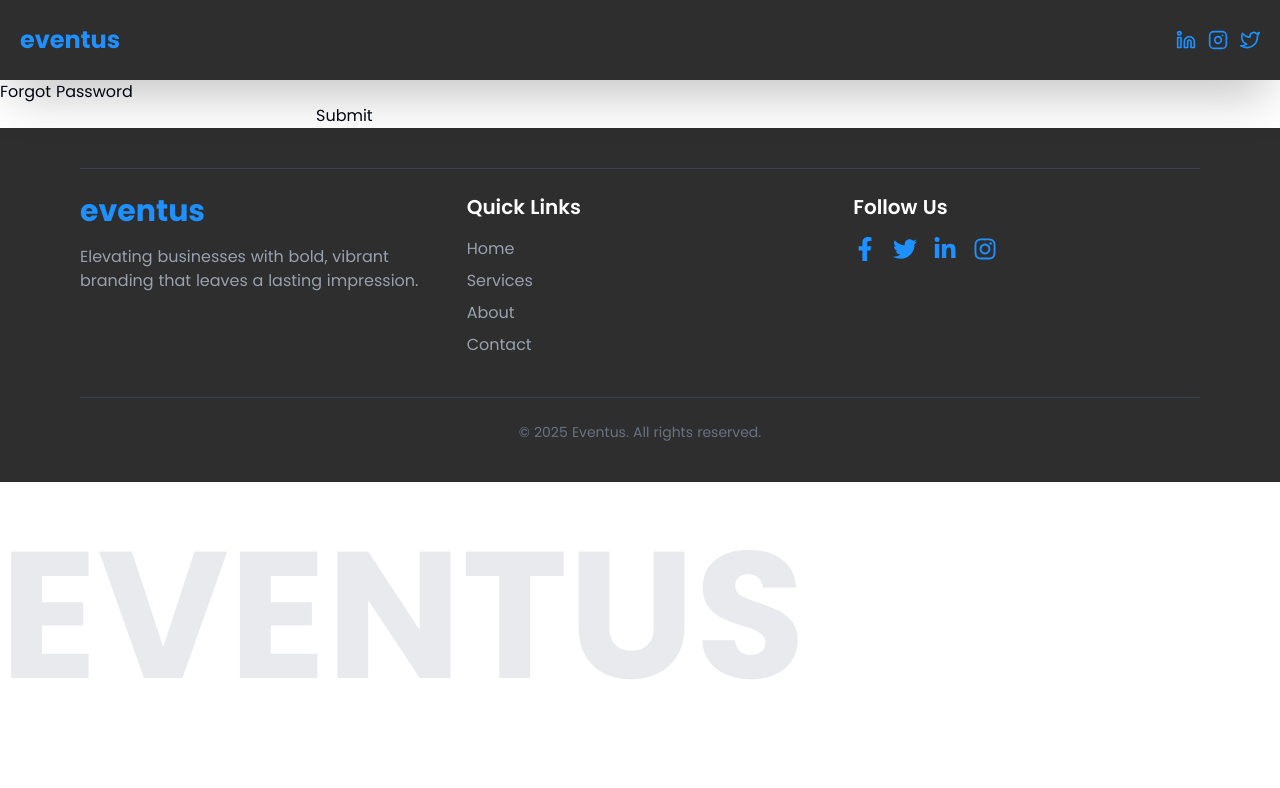
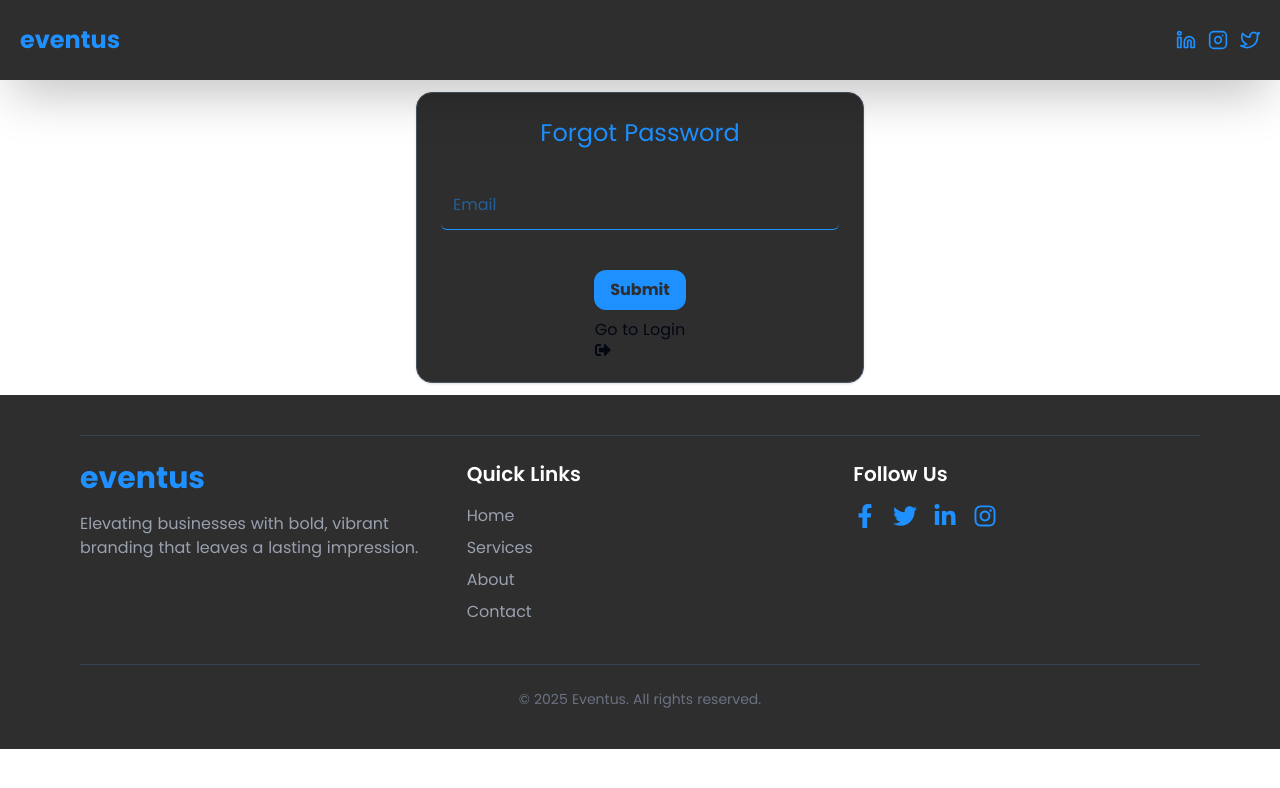
Before and after one commit to kojowiafe-dev/mailto, a React (Vite) app in the folder frontend/: page /forgot-password in a window 1280 px wide. Shown: the top 788 px of the page. Built offline with nearby package versions, Linux system fonts and the light colour scheme.

Commit message:
added forgot-password

```diff
--- a/frontend/src/Routes/ForgotPassword.jsx
+++ b/frontend/src/Routes/ForgotPassword.jsx
@@ -1,10 +1,17 @@
-import { React, useState } from 'react';
+import React, { useEffect, useState } from 'react';
+import { Link, useNavigate } from 'react-router-dom';
+import { Bounce, Slide, Zoom, ToastContainer, toast } from 'react-toastify';
+import 'react-toastify/ReactToastify.css';
+import AOS from 'aos';
 import api from '../components/api';
+import { FaSignOutAlt } from 'react-icons/fa';
 
 const ForgotPassword = () => {
-    const [email, setEmail] = useState('');
-    // const [message, setMessage] = useState('');
-    // const [error, setError] = useState('');
+  const navigate = useNavigate();
+
+  useEffect(() => {
+    AOS.init({ duration: 1000 });
+  }, []);
 
   const handleSubmit = async (e) => {
     e.preventDefault();
@@ -14,18 +21,105 @@ const ForgotPassword = () => {
     } catch (error) {
       console.log(error.response.data);
     }
-    }
+  };
 
+  const [email, setEmail] = useState('');
 
   return (
-        <div>
-            <h1>Forgot Password</h1>
-            <form onSubmit={handleSubmit}>
-                <input type="email" value={email} onChange={(e) => setEmail(e.target.value)} />
-                <button type="submit">Submit</button>
+    <div className="p-3" data-aos="fade-up">
+      <form
+        onSubmit={async (e) => {
+          e.preventDefault();
+          if (!email) {
+            toast.error('Input your email', {
+              style: {
+                background: '#000',
+                color: '#fff',
+                transition: 'all 0.3s ease-in-out',
+              },
+            });
+            return;
+          } else {
+            try {
+              handleSubmit();
+              toast.success('Registration successful', {
+                style: {
+                  background: '#000',
+                  color: '#fff',
+                  transition: 'all 0.3s ease-in-out',
+                },
+              });
+              navigate('/login');
+              setEmail('');
+            } catch (error) {
+              if (error.response) {
+                const status = error.response.status;
+                const detail = error.response.data.detail;
+
+                if (status === 400 && detail.includes('Email')) {
+                  toast.error('Email already registered!', {
+                    style: {
+                      background: '#000',
+                      color: '#fff',
+                    },
+                  });
+                } else {
+                  toast.error('Registration failed😥', {
+                    style: {
+                      background: '#000',
+                      color: '#fff',
+                    },
+                  });
+                }
+              } else {
+                console.log('Unknown error: ', error);
+                toast.error('Something went wrong', {
+                  style: {
+                    background: '#000',
+                    color: '#fff',
+                  },
+                });
+              }
+            }
+          }
+        }}
+        action=""
+        className="space-y-8 max-w-md mx-auto nav-color border-1 border-gray-600 p-6 rounded-2xl shadow flex flex-col items-center"
+      >
+        <h2 className="button-color text-2xl">Forgot Password</h2>
+
+        <input
+          type="email"
+          placeholder="Email"
+          className="border-b w-full p-3 rounded-md button-color"
+          value={email}
+          onChange={(e) => setEmail(e.target.value)}
+        />
+
+        <button
+          type="submit"
+          className="bg-button-color text-color font-bold py-2 px-4 rounded-xl my-2 cursor-pointer transition duration-200"
+        >
+          Submit
+        </button>
+        <Link to="/login">
+          Go to Login
+          <FaSignOutAlt />
+        </Link>
       </form>
+
+      <ToastContainer
+        position="top-right"
+        transition={Bounce}
+        autoClose={2000}
+        theme="dark"
+        toastClassName={() =>
+          'bg-slate-800 text-white px-6 py-4 rounded-xl shadow-lg animate-slide-in'
+        }
+        bodyClassName={() => 'text-sm font-medium'}
+      />
     </div>
-    )
-}
+  );
+};
 
 export default ForgotPassword;
--- /dev/null
+++ b/package.json
@@ -0,0 +1,5 @@
+{
+  "devDependencies": {
+    "prettier": "^3.5.3"
+  }
+}
```
Also changed, not shown: 2 other files (tests, documents, lock files or other folders). Lines whose indentation alone changed are shown as unchanged.
